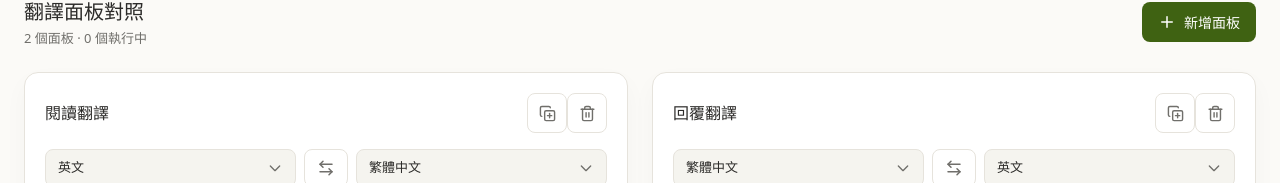
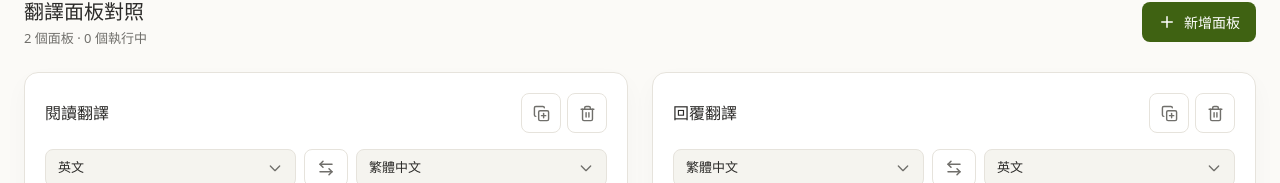
Before and after one commit to tungwu1230/lets-translate, a React (Vite) app: page / in a window 1280 px wide. Shown: the part 152-335 px from the top of the page. Built offline with nearby package versions, Linux system fonts and the light colour scheme.

Commit message:
Fix: add missing icon-row CSS style to separate duplicate and delete buttons

```diff
--- a/src/styles.css
+++ b/src/styles.css
@@ -503,6 +503,12 @@ select:focus {
   gap: 12px;
 }
 
+.icon-row {
+  display: flex;
+  align-items: center;
+  gap: 6px;
+}
+
 .panel-title {
   font-size: 16px;
   font-weight: 700;
@@ -511,6 +517,7 @@ select:focus {
   outline: none;
   flex: 1;
 }
+
 
 .panel-title:focus {
   border-bottom: 2px solid var(--accent-color);
```
